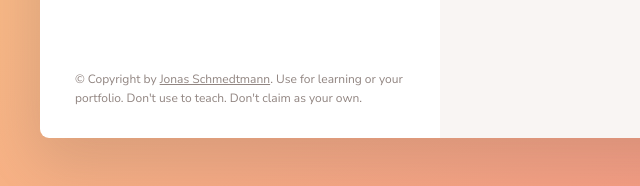
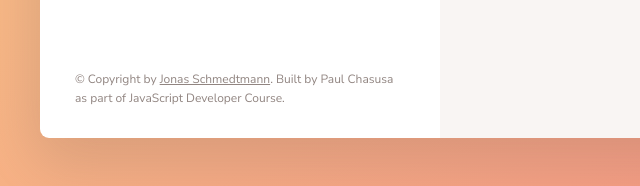
Before and after one commit to Chasusa/forkify, a website built with Parcel: page index.html in a window 1280 px wide. Shown: the part 1083-1269 px from the top of the page, 0-640 px from the left. Built offline with nearby package versions, Linux system fonts and the light colour scheme.

Commit message:
copyright update

```diff
--- a/index.html
+++ b/index.html
@@ -128,8 +128,7 @@
             target="_blank"
             href="https://twitter.com/jonasschmedtman"
             >Jonas Schmedtmann</a
-          >. Use for learning or your portfolio. Don't use to teach. Don't claim
-          as your own.
+          >. Built by Paul Chasusa as part of JavaScript Developer Course.
         </p>
       </div>
 
```
Also changed, not shown: forkify-architecture-recipe-loading.png (deleted), forkify-flowchart-part-1.png (deleted), forkify-flowchart-part-2.png (deleted), forkify-flowchart-part-3.png (deleted).
